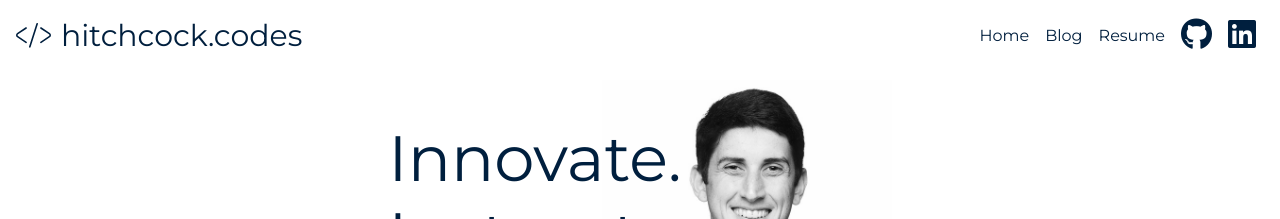
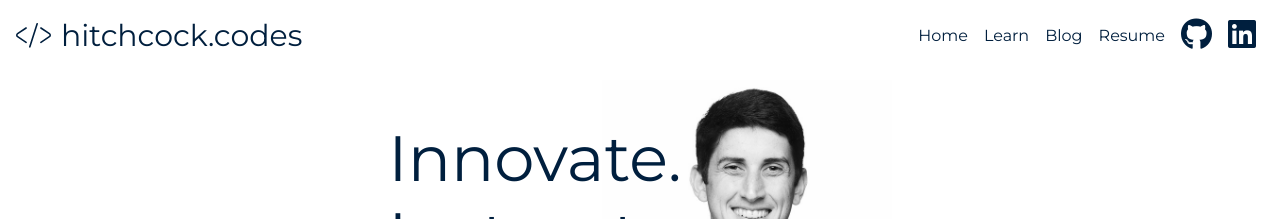
Before and after one commit to bradenhc/bradenhc.github.io, a Jekyll site: the page built from index.html, in a window 1280 px wide. Shown: the top 219 px of the page. Built offline with Jekyll 4.4.1, drawn with Linux system fonts in a browser that asks for light colours; nearby versions of some CDN libraries.

Commit message:
feat: add learn section with Rust content

```diff
--- a/_config.yaml
+++ b/_config.yaml
@@ -1,9 +1,15 @@
 collections_dir: collections
 
 collections:
+  posts:
+    output: true
+    permalink: /blog/:title
   redirects:
     output: true
     permalink: /:path
+  learn:
+    output: true
+    permalink: /:collection/:path
 
 defaults:
   - scope:
--- a/_data/navigation.yaml
+++ b/_data/navigation.yaml
@@ -1,5 +1,8 @@
 - name: Home
   link: /
+  icon: false
+- name: Learn
+  link: /learn
   icon: false
 - name: Blog
   link: /blog
--- a/assets/css/default.scss
+++ b/assets/css/default.scss
@@ -1,6 +1,8 @@
 ---
 ---
 @import "fonts";
+@import "colors";
+@import "breakpoints";
 
 .posts {
     margin: 10px;
@@ -32,3 +34,61 @@
         }
     }
 }
+
+.container-resources {
+    .welcome-banner {
+        align-self: stretch;
+        display: flex;
+        align-items: center;
+        justify-content: center;
+
+        h1 {
+            color: $cBlueLight;
+            font-family: $fTheme;
+            font-size: 3.5em;
+            font-weight: normal;
+            text-align: center;
+
+            @include media-breakpoint-up(md) {
+                font-size: 3.5em;
+            }
+
+            @include media-breakpoint-up(lg) {
+                font-size: 3.0em;
+            }
+
+            @include media-breakpoint-up(xl) {
+                font-size: 4.0em;
+            }
+        }
+
+        svg {
+            width: 200px;
+            margin: 10px 30px 10px 0px;
+        }
+
+    }
+
+    .resources {
+        display: flex;
+        flex-direction: column;
+        margin-top: 20px;
+
+        li {
+            list-style: none;
+            display: flex;
+            flex-direction: column;
+            margin-bottom: 20px;
+            padding: 10px;
+
+            a {
+                text-decoration: none;
+            }
+
+
+
+            &:hover {
+            }
+        }
+    }
+}
--- /dev/null
+++ b/assets/css/learn-content.scss
@@ -0,0 +1,23 @@
+---
+---
+
+.container-learn-content {
+
+    .video-container {
+
+        display: flex;
+        align-items: center;
+        justify-content: center;
+        padding: 5px;
+
+        .video-content {
+            width: 560px;
+            height: 316px;
+        }
+    }
+
+    .header {
+        margin-top: 20px;
+    }
+
+}
--- /dev/null
+++ b/assets/css/learn-outline.scss
@@ -0,0 +1,66 @@
+---
+---
+@import "fonts";
+@import "colors";
+@import "breakpoints";
+
+.container-learn-outline {
+
+    padding-top: 10px;
+
+    .outline-header {
+        display: flex;
+        flex-direction: column;
+        align-items: center;
+
+        img {
+            width: 100px;
+        }
+
+        h1 {
+            margin-top: 20px;
+        }
+    }
+
+    .outline {
+        display: flex;
+        flex-direction: column;
+        margin-top: 20px;
+
+        a {
+            color: inherit;
+            text-decoration: none;
+
+            &:hover {
+                .section-title {
+                    text-decoration: underline;
+                }
+            }
+        }
+
+        .section {
+            list-style: none;
+            display: flex;
+            flex-direction: row;
+            align-items: center;
+            margin-bottom: 15px;
+            padding: 10px;
+
+            .section-summary {
+                margin-left: 25px;
+
+                .section-description {
+                    text-decoration: none;
+                    color: inherit;
+                }
+
+                .section-thumbnail {
+                    width: 75px;
+                }
+            }
+
+
+        }
+    }
+
+}
```
Also changed, not shown: _data/learn/topics.yaml (added, +9 -0 lines), _layouts/learn-content.html (added, +19 -0 lines), _layouts/learn-outline.html (added, +28 -0 lines), collections/_learn/rust/index.md (added, +9 -0 lines), collections/_learn/rust/p1-intro.md (added, +12 -0 lines), collections/_learn/rust/p2.1-variables-data-types-and-functions.md (added, +13 -0 lines), collections/_learn/rust/p2.2-control-flow.md (added, +12 -0 lines), learn/index.html (added, +22 -0 lines), _includes/vectors/learning-logo.svg (added), assets/images/rust/rust-logo.png (added).
